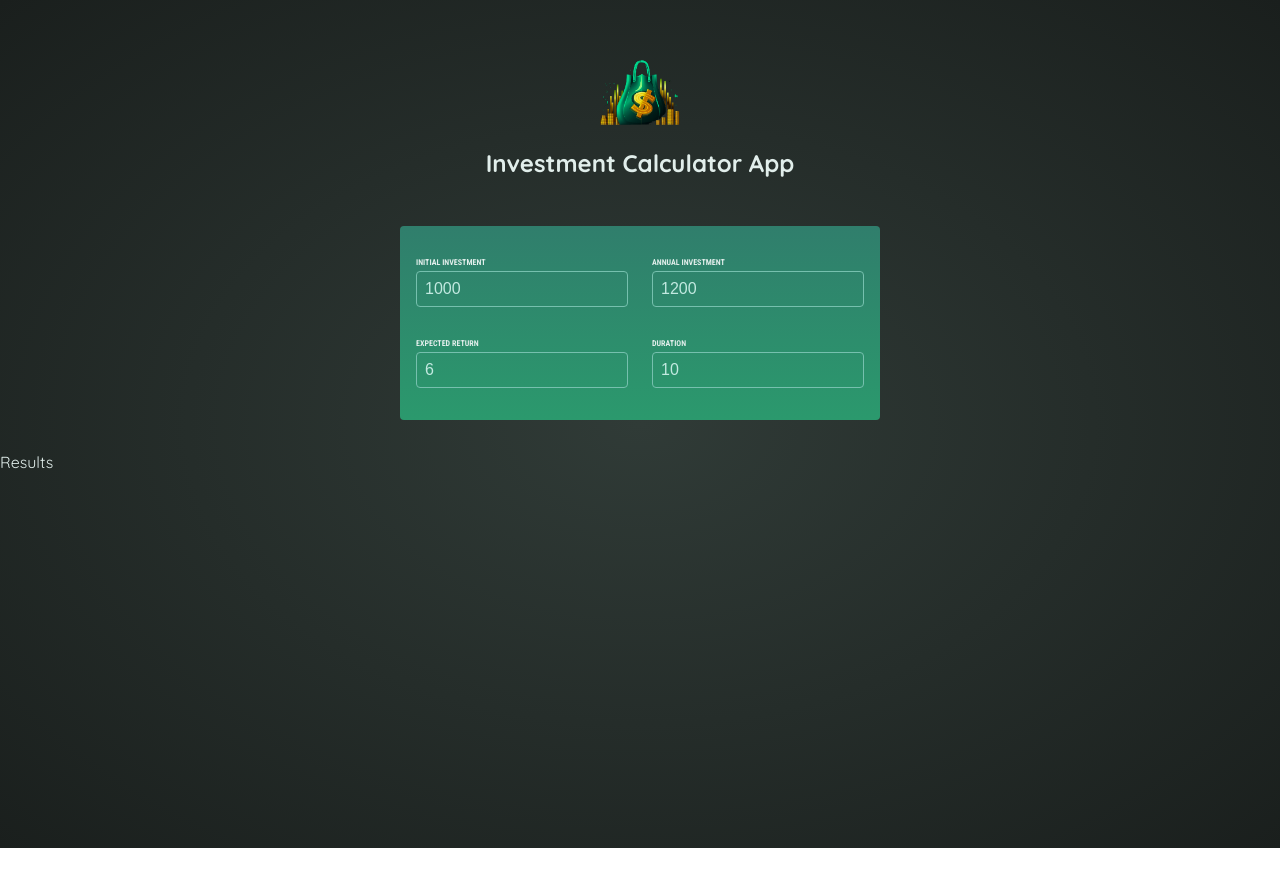
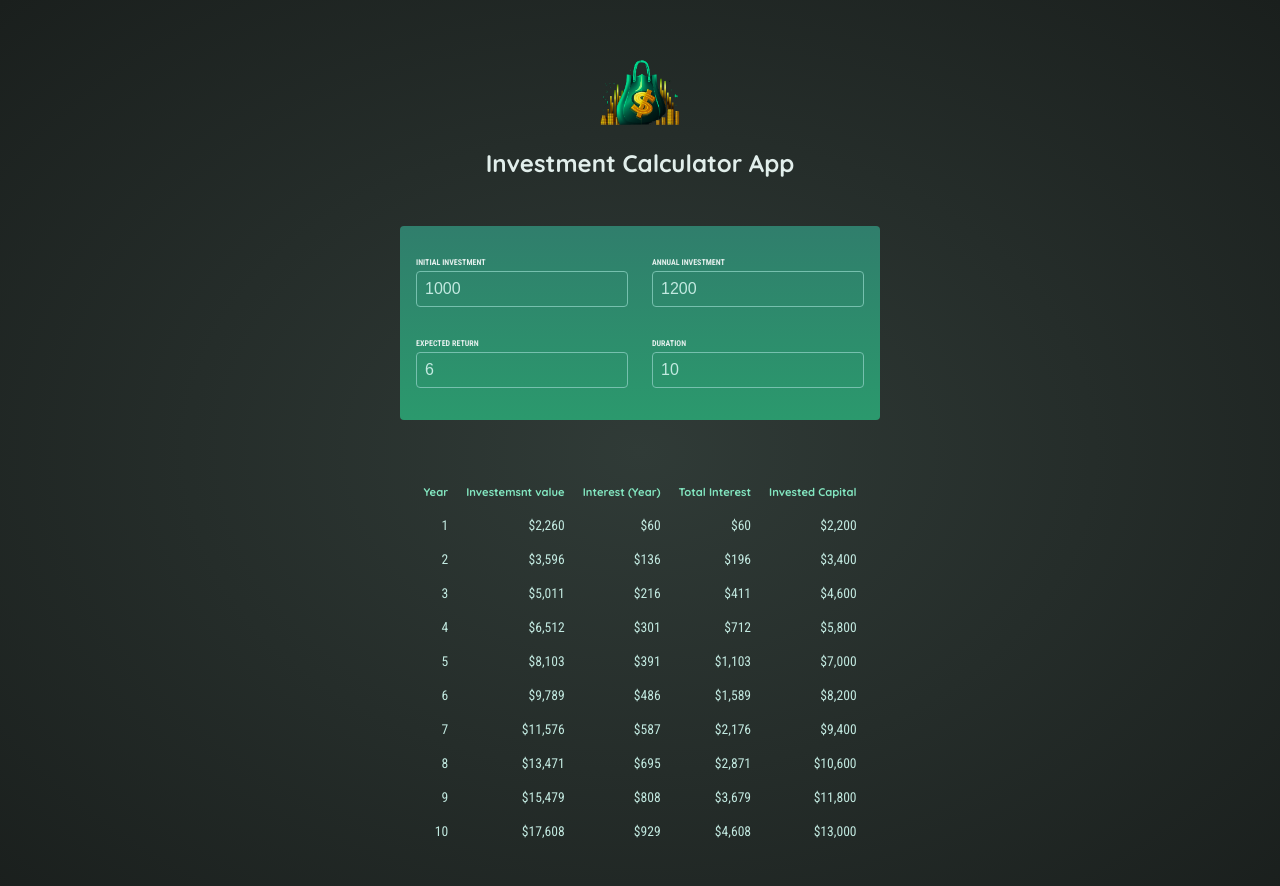
Before and after one commit to PRIYAGRAJ2610/Investment-Calculator, a React (Vite) app in the folder 01-starting-project/: page / in a window 1280 px wide. Shown: the top 886 px of the page. Before the commit the page ends 848 px from the top, so only its background shows below. Built offline with nearby package versions, Linux system fonts and the light colour scheme.

Commit message:
outputting investment  results in a table in Result components.

```diff
--- a/01-starting-project/src/App.jsx
+++ b/01-starting-project/src/App.jsx
@@ -16,7 +16,7 @@
 function handleChange(inputIdentifier, newValue) {
   setUserInput(prevUserInput => ({
       ...prevUserInput,
-      [inputIdentifier]: newValue
+      [inputIdentifier]: +newValue
   }));
 }
 
--- a/01-starting-project/src/Components/Result.jsx
+++ b/01-starting-project/src/Components/Result.jsx
@@ -1,6 +1,39 @@
 import React from 'react';
+import {calculateInvestmentResults,formatter} from '../util/investment.js'
 export default  function Result({input})
 {
-    console.log(input);
-    return <p>Results</p>
+   const resultsData = calculateInvestmentResults(input);
+   const initialInvestment = resultsData[0].valueEndOfYear - resultsData[0].interest - resultsData[0].annualInvestment;
+
+    return <table id = "result">
+        <thead>
+            <tr>
+                <th>Year</th>
+                <th>Investemsnt value</th>
+                <th>Interest (Year)</th>
+                <th>Total Interest</th>
+                <th>Invested Capital</th>
+            </tr>
+        </thead>
+        <tbody>
+            {resultsData.map((yearData) =>
+                {
+                    const totalInterest = yearData.valueEndOfYear - yearData.annualInvestment * yearData.year - initialInvestment;
+                    const totalAmountInvested = yearData.valueEndOfYear - totalInterest ;
+
+                return (
+                    <tr key = {yearData.year}>
+
+                    <td>{yearData.year}</td>
+                    <td>{formatter.format(yearData.valueEndOfYear)}</td>
+                    <td>{formatter.format(yearData.interest)}</td>
+                    <td>{formatter.format(totalInterest)}</td>
+                    <td>{formatter.format(totalAmountInvested)}</td>
+
+                    </tr>
+                    );
+
+                })}
+        </tbody>
+    </table>
 }
```
